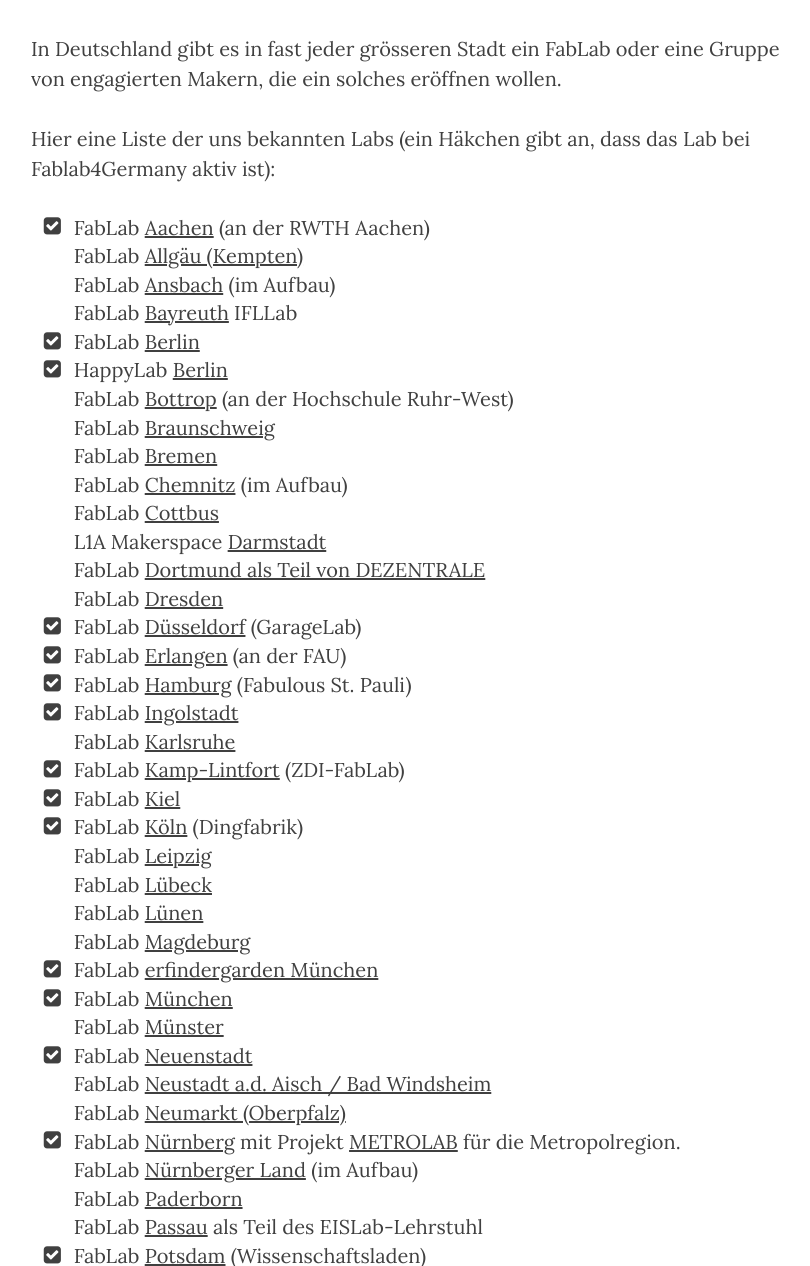
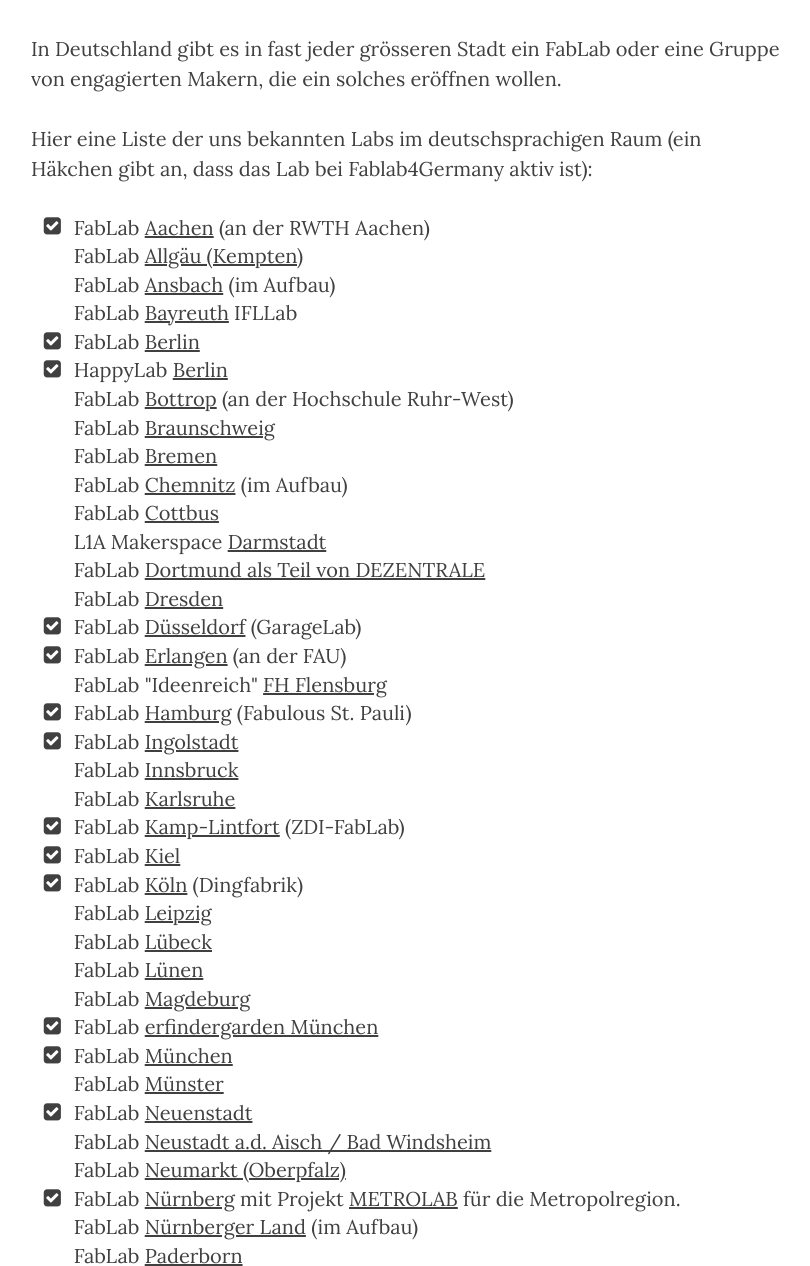
Before and after one commit to fabrikationslabor/fabrikationslabor.github.io, a Jekyll site: the page built from fablabs-in-deutschland.html, in a window 1280 px wide and 1400 px high, scrolled down 854 px, cut to the strip 134-1400 px from the top of the window. Shown: the whole strip, without its empty margins (234-1044 px from the left). Built offline with Jekyll 4.4.1, drawn with Linux system fonts in a browser that asks for light colours; nearby versions of some CDN libraries; some of the changed text lies outside the part shown.

Commit message:
Hinzugefügt: Flensburg, Innsbruck
und der Text wurde minimal ergänzt, da die Liste nun nicht mehr auf Deutschland begrenzt ist.

```diff
--- a/fablabs-in-deutschland.html
+++ b/fablabs-in-deutschland.html
@@ -9,7 +9,7 @@
 <p>Die internationale FabLab-Bewegung geht auf Prof. Neil Gershenfeld zurück, der am MIT das erste FabLab gründete. Mittlerweile existieren weltweit mehr als 360 FabLabs. Eine Karte mit allen FabLabs findet ihr auf <a href="https://www.fablabs.io/map" target="_blank">fablabs.io</a>.</p>
 <iframe src="https://www.fablabs.io/labs/embed">Karte auf https://www.fablabs.io/labs/embed</iframe>
 <p>In Deutschland gibt es in fast jeder grösseren Stadt ein FabLab oder eine Gruppe von engagierten Makern, die ein solches eröffnen wollen.</p>
-<p>Hier eine Liste der uns bekannten Labs (ein Häkchen gibt an, dass das Lab bei Fablab4Germany aktiv ist):</p>
+<p>Hier eine Liste der uns bekannten Labs im deutschsprachigen Raum (ein Häkchen gibt an, dass das Lab bei Fablab4Germany aktiv ist):</p>
 <!-- möchte man irgendwie signalisieren, wer bei fablab4germany schon mit vernetzt ist? z.B. durch unterschiedliche listen bullet point farbe oder so -->
 <ul class="fa-ul">
   <li><i class="fa-li fa fa-check-square"></i>FabLab <a href="http://fablab-aachen.de" target="_blank">Aachen</a> (an der RWTH Aachen)</li>
@@ -30,9 +30,11 @@
   <li><i class="fa-li fa fa-check-square"></i>FabLab <a href="http://garage-lab.de" target="_blank">Düsseldorf</a> (GarageLab)</li>
   <!--noch prüfen<li>FabLab <a href="http://www.3d-druckzentrum-ruhr.de/" target="_blank">Essen</a></li>-->
   <li><i class="fa-li fa fa-check-square"></i>FabLab <a href="https://fablab.fau.de" target="_blank">Erlangen</a> (an der FAU)</li>
+  <li>FabLab "Ideenreich" <a href="https://hs-flensburg.de/hochschule/organisation/einrichtungen/fablab-ideenreich" target="_blank">FH Flensburg</a></li>
   <!--noch prüfen<li>Werkstatt eigenbaukombinat in Halle (Saale)</li>-->
   <li><i class="fa-li fa fa-check-square"></i>FabLab <a href="http://fablab-hamburg.org" target="_blank">Hamburg</a> (Fabulous St. Pauli)</li>
   <li><i class="fa-li fa fa-check-square"></i>FabLab <a href="http://fablab-ingolstadt.de/" target="_blank">Ingolstadt</a></li>
+  <li>FabLab <a href="http://fablab.spielraumfueralle.at/" target="_blank">Innsbruck</a></li>
   <li>FabLab <a href="http://fablab-karlsruhe.de/" target="_blank">Karlsruhe</a></li>
   <li><i class="fa-li fa fa-check-square"></i>FabLab <a href="http://zdi-fablab.org/" target="_blank">Kamp-Lintfort</a> (ZDI-FabLab)</li>
   <li><i class="fa-li fa fa-check-square"></i>FabLab <a href="http://fablab.sh" target="_blank">Kiel</a></li>
@@ -70,7 +72,7 @@
 </ul>
 <p>Falls Dein FabLab fehlt, nimm Kontakt mit <a href="mailto:info@fabrikationslabor.de">info@fabrikationslabor.de</a> auf, wir ergänzen diese Liste regelmäßig.</p>
 <h3>Vernetzung</h3>
-<p>Wir, mehrere FabLabs aus Deutschland, möchten mit dieser Seite einen zentralen Anlaufpunkt schaffen. Wir vernetzen uns über die Mailingliste <a href="https://groups.google.com/forum/#!forum/fablab4germany">fablab4germany@googlegroups.com</a>. Die Anmeldung zum Mailverteiler erfolgt über <a href="mailto:rene.bohne@gmail.com">René Bohne</a>. Über diese Mailingliste organisieren wir auch regelmäßigen Austausch durch Skype-Konferenzen.</p>
+<p>Wir, mehrere FabLabs aus Deutschland, möchten mit dieser Seite einen zentralen Anlaufpunkt schaffen. Wir vernetzen uns über die Mailingliste <a href="https://groups.google.com/forum/#!forum/fablab4germany">fablab4germany@googlegroups.com</a>. Die Anmeldung zum Mailverteiler erfolgt über René Bohne. Über diese Mailingliste organisieren wir auch regelmäßigen Austausch durch Skype-Konferenzen.</p>
 <p>Die meisten FabLabs in Deutschland sind zusätzlich Mitglied im <a href="http://www.offene-werkstaetten.org/" target="_blank">Verbund offener Werkstätten</a>, bei dessen jährlichen Treffen sich die Organisatoren auch einmal persönlich kennenlernen. Einige wenige Labs nehmen auch an den internationalen Konferenzen der <a href="http://www.fabfoundation.org/">Fab Foundation</a> teil.</p>
 <p>Weitere Auflistungen von FabLabs findet ihr u.&thinsp;a. auf diesen Seiten:</p>
 <p><a href="https://de.wikipedia.org/wiki/FabLab#Liste_von_FabLabs" target="_blank">Wikipedia-Eintrag zu FabLabs</a></p>
```
